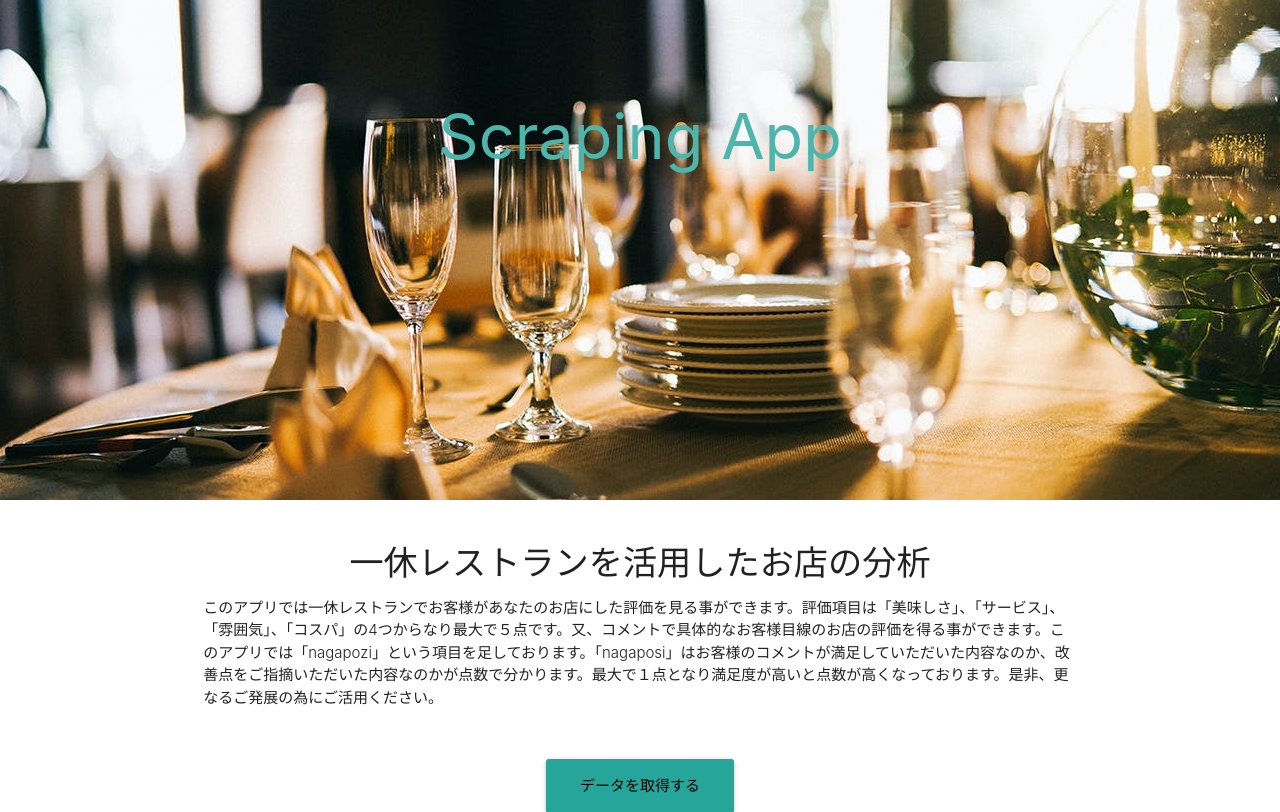
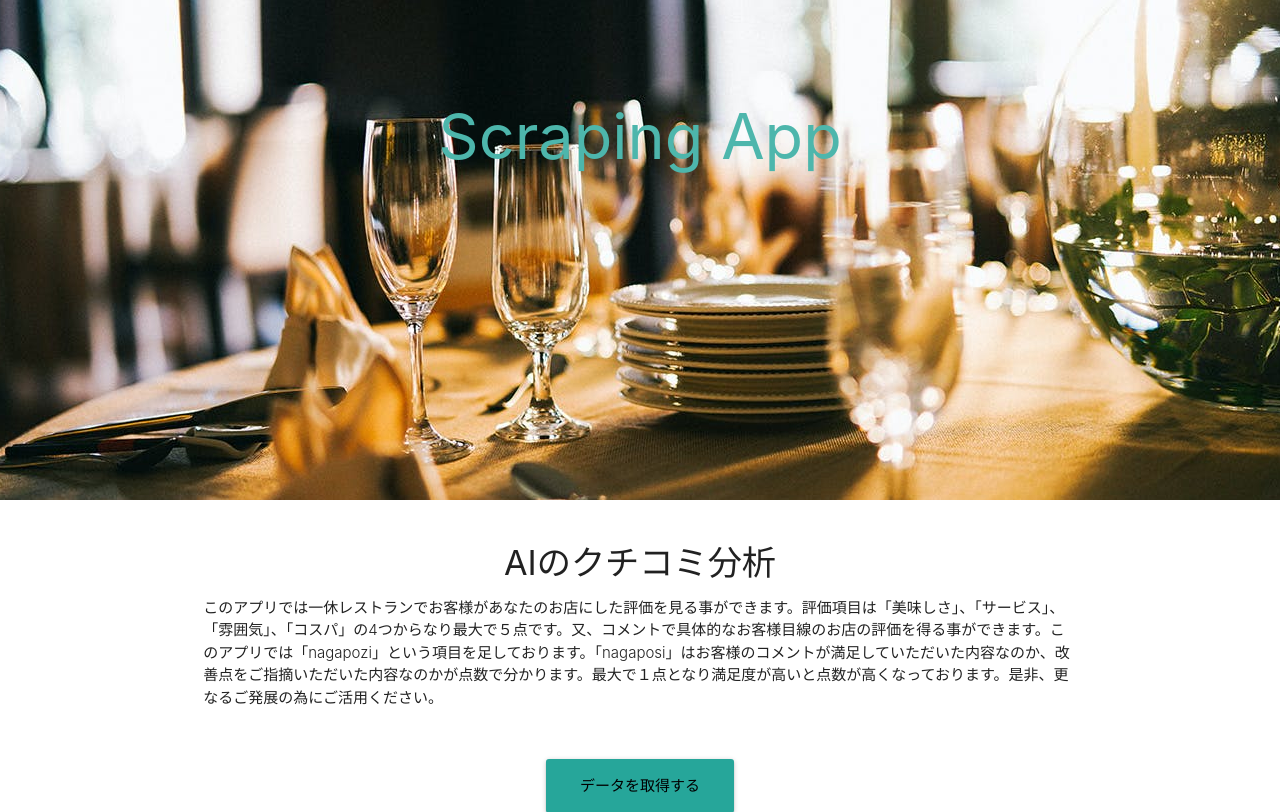
Before and after one commit to Nakano0921/negaposi_app, a Flask app: page / in a window 1280 px wide. Shown: the top 812 px of the page. Run offline with Flask 2, Linux system fonts and the light colour scheme.

Commit message:
top.htmlの変更

```diff
--- a/templates/top.html
+++ b/templates/top.html
@@ -19,7 +19,7 @@
     <div class="row">
       <div class="col s12 center">
         <h3><i class="mdi-content-send brown-text"></i></h3>
-        <h4>一休レストランを活用したお店の分析</h4>
+        <h4>AIのクチコミ分析</h4>
         <p class="left-align light">
           このアプリでは一休レストランでお客様があなたのお店にした評価を見る事ができます。評価項目は「美味しさ」、「サービス」、「雰囲気」、「コスパ」の4つからなり最大で５点です。又、コメントで具体的なお客様目線のお店の評価を得る事ができます。このアプリでは「nagapozi」という項目を足しております。「nagaposi」はお客様のコメントが満足していただいた内容なのか、改善点をご指摘いただいた内容なのかが点数で分かります。最大で１点となり満足度が高いと点数が高くなっております。是非、更なるご発展の為にご活用ください。
         </p>
```
